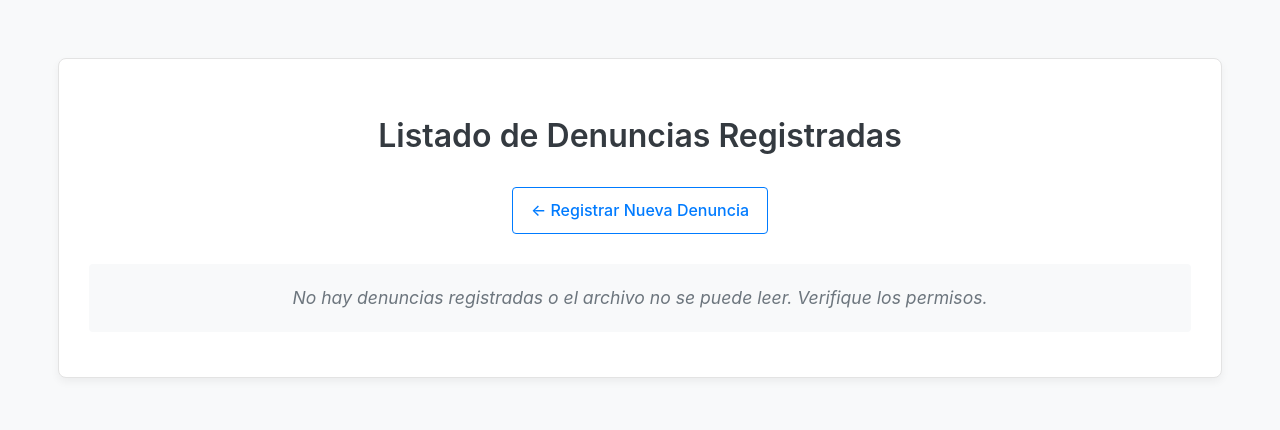
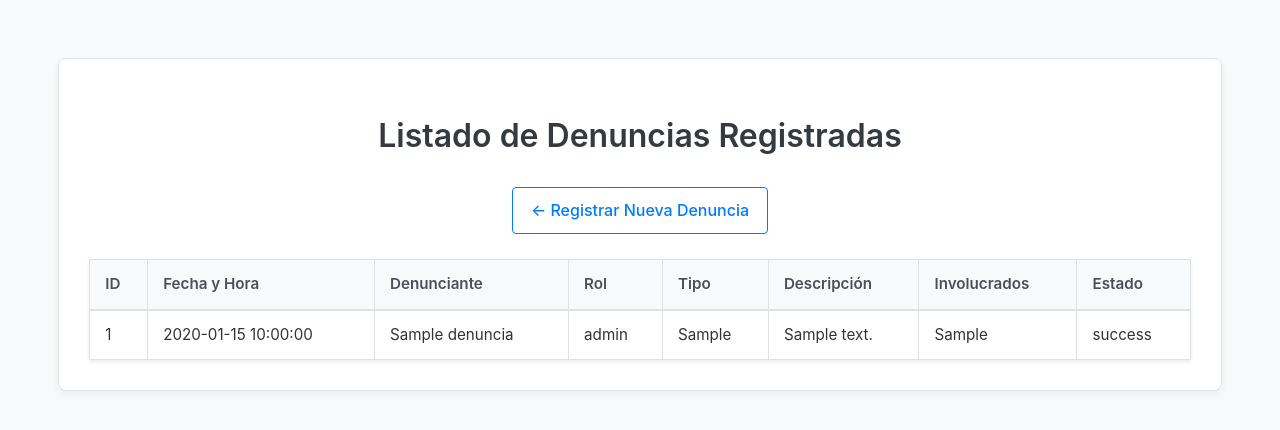
Before and after one commit to Chechar1999/Chechar1999, a PHP site: page /view_complaints.php in a window 1280 px wide. Shown: the top 430 px of the page. Run offline with PHP 8.4, Linux system fonts and the light colour scheme; tables that the repository leaves empty or names only in its code hold one stand-in row (values such as "Sample post"); a stand-in replaces the project's code that opens the database connection.

Commit message:
view_complaints.php

```diff
--- a/view_complaints.php
+++ b/view_complaints.php
@@ -1,3 +1,7 @@
+<?php
+// Incluir el archivo de configuración para obtener la conexión $conn
+require_once 'db_config.php';
+?>
 <!DOCTYPE html>
 <html lang="es">
 <head>
@@ -6,70 +10,64 @@
     <title>Listado de Denuncias Registradas</title>
     <link rel="stylesheet" href="style.css"> </head>
 <body>
-    <div class="container view-container"> <h1>Listado de Denuncias Registradas</h1>
+    <div class="container view-container">
+        <h1>Listado de Denuncias Registradas</h1>
         <a href="index.php" class="back-link">&larr; Registrar Nueva Denuncia</a>
 
         <?php
-        $csv_file = 'complaints.csv'; // Nombre del archivo de datos
+        // Consulta SQL para seleccionar todas las denuncias, ordenadas por fecha descendente
+        $sql = "SELECT id, timestamp, complainant_name, complainant_role, complaint_type, description, involved_parties, status FROM denuncias ORDER BY timestamp DESC";
 
-        // Verificar si el archivo existe y si se puede leer
-        if (!file_exists($csv_file) || !is_readable($csv_file)) {
-            echo '<p class="no-complaints">No hay denuncias registradas o el archivo no se puede leer. Verifique los permisos.</p>';
-        } else {
-            // Intentar abrir el archivo CSV para lectura ('r')
-            $handle = @fopen($csv_file, 'r');
+        // Ejecutar la consulta usando la conexión $conn
+        $result = $conn->query($sql);
 
-            // Verificar si se pudo abrir
-            if ($handle === false) {
-                echo '<p class="no-complaints">Error crítico: No se pudo abrir el archivo de denuncias.</p>';
-            } else {
+        // Verificar si la consulta fue exitosa
+        if ($result === false) {
+            echo '<p class="message error">Error al realizar la consulta a la base de datos: ' . htmlspecialchars($conn->error, ENT_QUOTES, 'UTF-8') . '</p>';
+        } elseif ($result->num_rows > 0) {
+            // Hay denuncias, mostrar la tabla
             echo '<table>';
-                $is_header_row = true; // Bandera para saber si estamos en la primera fila (encabezados)
-                $row_count = 0; // Contador de filas de datos (sin encabezados)
+            echo '<thead><tr>';
+            echo '<th>ID</th>';
+            echo '<th>Fecha y Hora</th>';
+            echo '<th>Denunciante</th>';
+            echo '<th>Rol</th>';
+            echo '<th>Tipo</th>';
+            echo '<th>Descripción</th>';
+            echo '<th>Involucrados</th>';
+            echo '<th>Estado</th>';
+            echo '</tr></thead><tbody>';
 
-                // Leer el archivo línea por línea (cada línea es una fila CSV)
-                // fgetcsv parsea la línea CSV en un array
-                while (($data = fgetcsv($handle)) !== false) {
-                    // Si es la primera fila, tratarla como encabezados
-                    if ($is_header_row) {
-                        echo '<thead><tr>';
-                        foreach ($data as $header) {
-                            // Sanitizar encabezados por seguridad antes de mostrarlos
-                            echo '<th>' . htmlspecialchars($header, ENT_QUOTES, 'UTF-8') . '</th>';
-                        }
-                        echo '</tr></thead><tbody>'; // Cerrar thead y abrir tbody
-                        $is_header_row = false; // Las siguientes filas ya no son encabezados
-                    } else {
-                        // Es una fila de datos
-                        $row_count++;
+            // Recorrer cada fila del resultado
+            while($row = $result->fetch_assoc()) {
                 echo '<tr>';
-                        // Iterar sobre cada celda ($cell) de la fila ($data)
-                        foreach ($data as $index => $cell) {
-                             // Columna 5 es la descripción (índice basado en 0)
-                             $td_class = ($index == 5) ? ' class="description"' : '';
-                             // Añadir 'title' para ver el texto completo al pasar el mouse sobre celdas truncadas
-                             $title_attr = ($index == 5) ? ' title="' . htmlspecialchars($cell, ENT_QUOTES, 'UTF-8') . '"' : '';
-
-                            // Sanitizar cada celda antes de mostrarla en HTML
-                            echo '<td' . $td_class . $title_attr . '>' . htmlspecialchars($cell, ENT_QUOTES, 'UTF-8') . '</td>';
-                        }
+                // Acceder a los datos por el nombre de la columna
+                // ¡IMPORTANTE! Usar htmlspecialchars() en CADA dato que se muestra para prevenir XSS
+                echo '<td>' . htmlspecialchars($row['id'], ENT_QUOTES, 'UTF-8') . '</td>';
+                echo '<td>' . htmlspecialchars($row['timestamp'], ENT_QUOTES, 'UTF-8') . '</td>';
+                echo '<td>' . htmlspecialchars($row['complainant_name'], ENT_QUOTES, 'UTF-8') . '</td>';
+                echo '<td>' . htmlspecialchars($row['complainant_role'], ENT_QUOTES, 'UTF-8') . '</td>';
+                echo '<td>' . htmlspecialchars($row['complaint_type'], ENT_QUOTES, 'UTF-8') . '</td>';
+                // Aplicar clase 'description' y 'title' para posible truncamiento CSS
+                echo '<td class="description" title="' . htmlspecialchars($row['description'], ENT_QUOTES, 'UTF-8') . '">'
+                     . htmlspecialchars($row['description'], ENT_QUOTES, 'UTF-8') . '</td>';
+                echo '<td>' . htmlspecialchars($row['involved_parties'], ENT_QUOTES, 'UTF-8') . '</td>';
+                echo '<td>' . htmlspecialchars($row['status'], ENT_QUOTES, 'UTF-8') . '</td>';
                 echo '</tr>';
             }
-                } // Fin del while
 
-                echo '</tbody></table>'; // Cerrar tbody y table
+            echo '</tbody></table>'; // Cerrar tabla
 
-                // Cerrar el manejador del archivo
-                fclose($handle);
+            // Liberar el conjunto de resultados
+            $result->free();
 
-                // Mensaje si solo se encontraron encabezados (o el archivo estaba vacío)
-                if ($row_count === 0 && !$is_header_row) { // !$is_header_row asegura que se procesó al menos el encabezado
-                     echo '<p class="no-complaints">Aún no hay denuncias registradas.</p>';
-                } elseif ($is_header_row) { // Si $is_header_row sigue true, el archivo estaba completamente vacío
-                     echo '<p class="no-complaints">El archivo de denuncias está vacío.</p>';
+        } else {
+            // No se encontraron denuncias en la tabla
+            echo '<p class="no-complaints">Aún no hay denuncias registradas en la base de datos.</p>';
         }
-            } // Fin del else (handle !== false)
-        } // Fin del else (file_exists)
+
+        // Cerrar la conexión a la base de datos
+        $conn->close();
         ?>
     </div> </body>
 </html>
```
Lines whose indentation alone changed are shown as unchanged.
